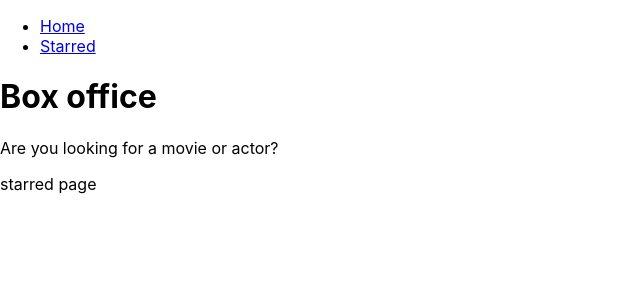
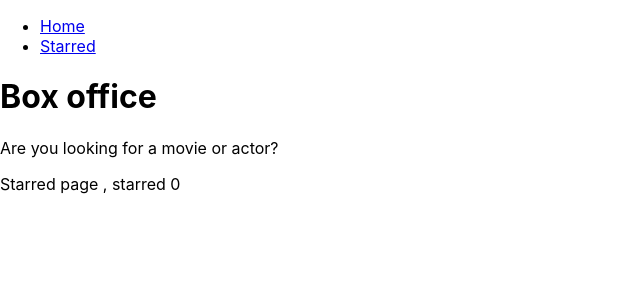
Before and after one commit to abhigit812/box-office-app, a React (Create React App) app: page /starred in a window 1280 px wide. Shown: the top 300 px of the page, without its empty margins (0-640 px from the left). Built offline with nearby package versions, Linux system fonts and the light colour scheme.

Commit message:
created useStarredShows custom hook. Placed useStarredShows hook logic in a separate file. Tell user whether show is starred or not

```diff
--- a/src/Pages/Starred.jsx
+++ b/src/Pages/Starred.jsx
@@ -1,5 +1,15 @@
+import { useStarredShows } from "../lib/useStarredShows";
+
 const Starred = () => {
-    return (<div>starred page</div>)
+    const [starredShows] = useStarredShows();
+
+   return(
+    <div>
+        Starred page , starred {starredShows.length}
+    </div>
+   );
+
+
 };
 
 export default Starred;
--- a/src/Pages/components/shows/ShowCard.jsx
+++ b/src/Pages/components/shows/ShowCard.jsx
@@ -1,4 +1,4 @@
-const ShowCard = ({name , image, id , summary, onStarMeClick}) => {
+const ShowCard = ({name , image, id , summary, onStarMeClick, isStarred}) => {
 
     const summaryStripped = summary ? summary.split('  ').slice(0,10).join(' ').replace(/<.+?>/g,'') : 'No description';
 
@@ -12,7 +12,9 @@
             <p>{summaryStripped}</p>
             <div>
                 <a href={`/show/${id}`} target="blank"rel="noreferrer"> Read more</a>
-                <button type="button" onClick={() => onStarMeClick(id)}>Star me</button>
+                <button type="button" onClick={() => onStarMeClick(id)}>
+                    {isStarred ? 'Unstar me' : 'Star me'}
+                </button>
             </div>
         </div>
     );
--- a/src/Pages/components/shows/ShowGrid.jsx
+++ b/src/Pages/components/shows/ShowGrid.jsx
@@ -1,33 +1,11 @@
-import { useEffect, useReducer } from "react";
 import ShowCard from "./ShowCard";
+import { useStarredShows } from "../../../lib/useStarredShows";
 
-const usePersistedReducer = (reducer, initialState , localStorageKey) => {
-    const[state , dispatch] = useReducer(reducer, initialState, initial => {
-        const persistedValue = localStorage.getItem(localStorageKey);
-
-        return persistedValue ? JSON.parse(persistedValue) : initial;
-    } );
-
-    useEffect(() => {
-        localStorage.setItem(localStorageKey, JSON.stringify(state));
-    },[state, localStorageKey]);
-
-    return [state, dispatch];
-};
-
-const starredShowsReducer = (currentStarred,action) => {
-    switch (action.type) {
-        case 'STAR':
-            return currentStarred.concat(action.showId);
-        case 'UNSTAR':
-            return currentStarred.filter(showId => showId !== action.showId);
-        default:
-            return currentStarred;
-    }
-}
 
 const ShowGrid = ({shows}) => {
-   const [starredShows, dispatchStarred] = usePersistedReducer(starredShowsReducer, [], 'starredShows');
+
+
+   const [starredShows, dispatchStarred] = useStarredShows();
 
 
 
@@ -51,6 +29,7 @@
             image = {data.show.image ? data.show.image.medium : '/not-found-image.png'}
             summary={data.show.summary}
             onStarMeClick = {onStarMeClick}
+            isStarred = {starredShows.includes(data.show.id)}
             />
            ))}
         </div>
--- /dev/null
+++ b/src/lib/useStarredShows.js
@@ -0,0 +1,36 @@
+import { useEffect, useReducer } from "react";
+
+const usePersistedReducer = (reducer, initialState , localStorageKey) => {
+    const[state , dispatch] = useReducer(reducer, initialState, initial => {
+        const persistedValue = localStorage.getItem(localStorageKey);
+
+        return persistedValue ? JSON.parse(persistedValue) : initial;
+    } );
+
+    useEffect(() => {
+        localStorage.setItem(localStorageKey, JSON.stringify(state));
+    },[state, localStorageKey]);
+
+    return [state, dispatch];
+};
+
+const starredShowsReducer = (currentStarred,action) => {
+    switch (action.type) {
+        case 'STAR':
+            return currentStarred.concat(action.showId);
+        case 'UNSTAR':
+            return currentStarred.filter(showId => showId !== action.showId);
+        default:
+            return currentStarred;
+    }
+};
+
+export const useStarredShows = () => {
+
+    return usePersistedReducer(
+        starredShowsReducer,
+        [],
+        'starredShows'
+    )
+
+}
```
